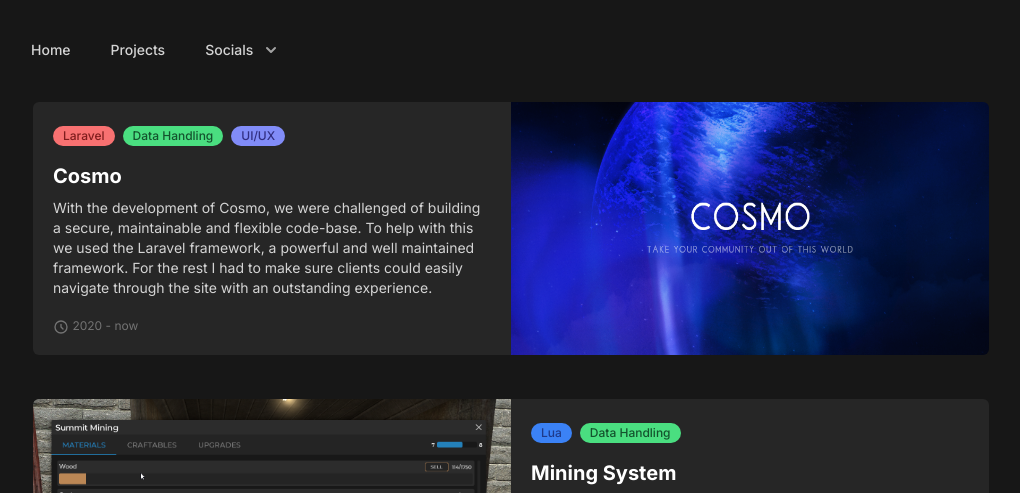
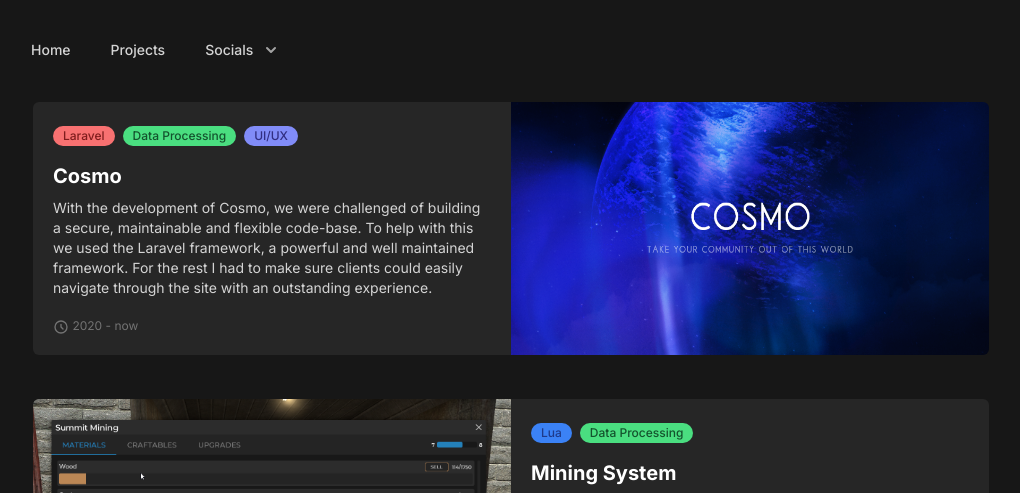
Before and after one commit to zeo/portfolio, a Vue app: page /projects in a window 1280 px wide. Shown: the top 493 px of the page, without its empty margins (129-1149 px from the left). Built offline with nearby package versions, Linux system fonts and the light colour scheme.

Commit message:
lang: data handling -> data processing

```diff
--- a/src/data/project-tags.ts
+++ b/src/data/project-tags.ts
@@ -12,8 +12,8 @@ const projectTags: Record<string, ProjectTag> = {
         'name': 'Laravel',
         'color': 'bg-red-400 text-red-900',
     },
-    'data-handling': {
-        'name': 'Data Handling',
+    'data-processing': {
+        'name': 'Data Processing',
         'color': 'bg-green-400 text-green-900',
     },
     'ui-ux': {
--- a/src/data/projects.ts
+++ b/src/data/projects.ts
@@ -22,7 +22,7 @@ const projects: Project[] = [
         'description': 'With the development of Cosmo, we were challenged of building a secure, maintainable and flexible code-base. To help with this we used the Laravel framework, a powerful and well maintained framework. For the rest I had to make sure clients could easily navigate through the site with an outstanding experience.',
         'image': CosmoImage,
         'url': 'https://demo.tbdscripts.com',
-        'tags': ['laravel', 'data-handling', 'ui-ux'],
+        'tags': ['laravel', 'data-processing', 'ui-ux'],
         'timeFrame': '2020 - now',
     },
     {
@@ -30,7 +30,7 @@ const projects: Project[] = [
         // eslint-disable-next-line max-len
         'description': 'This mining / crafting system was commissioned by a former Garry\'s Mod community, it had several core features such as mining ores with different tools and crafting items with the mined ores.  Some included side but game-changing features are the radioactive ores and upgrades to make mining more efficient. The UI also has several features to navigate easily such as searching for your favourite items.',
         'image': MiningSystemImage,
-        'tags': ['lua', 'data-handling'],
+        'tags': ['lua', 'data-processing'],
         'timeFrame': '2 months (including revisions)',
     },
     {
@@ -46,7 +46,7 @@ const projects: Project[] = [
         // eslint-disable-next-line max-len
         'description': 'A gang system I made for a DarkRP server, its features ranged from bank, to roles, to allies. The menu was done using XeninUI and had to be integrated into the F4 menu he was already using on the server, so the menu was easily accessible for players and matches the main theme of the server..',
         'image': GangSystemImage,
-        'tags': ['lua', 'ui-ux', 'data-handling'],
+        'tags': ['lua', 'ui-ux', 'data-processing'],
         'timeFrame': '3 months (including revisions)',
     },
     {
```
